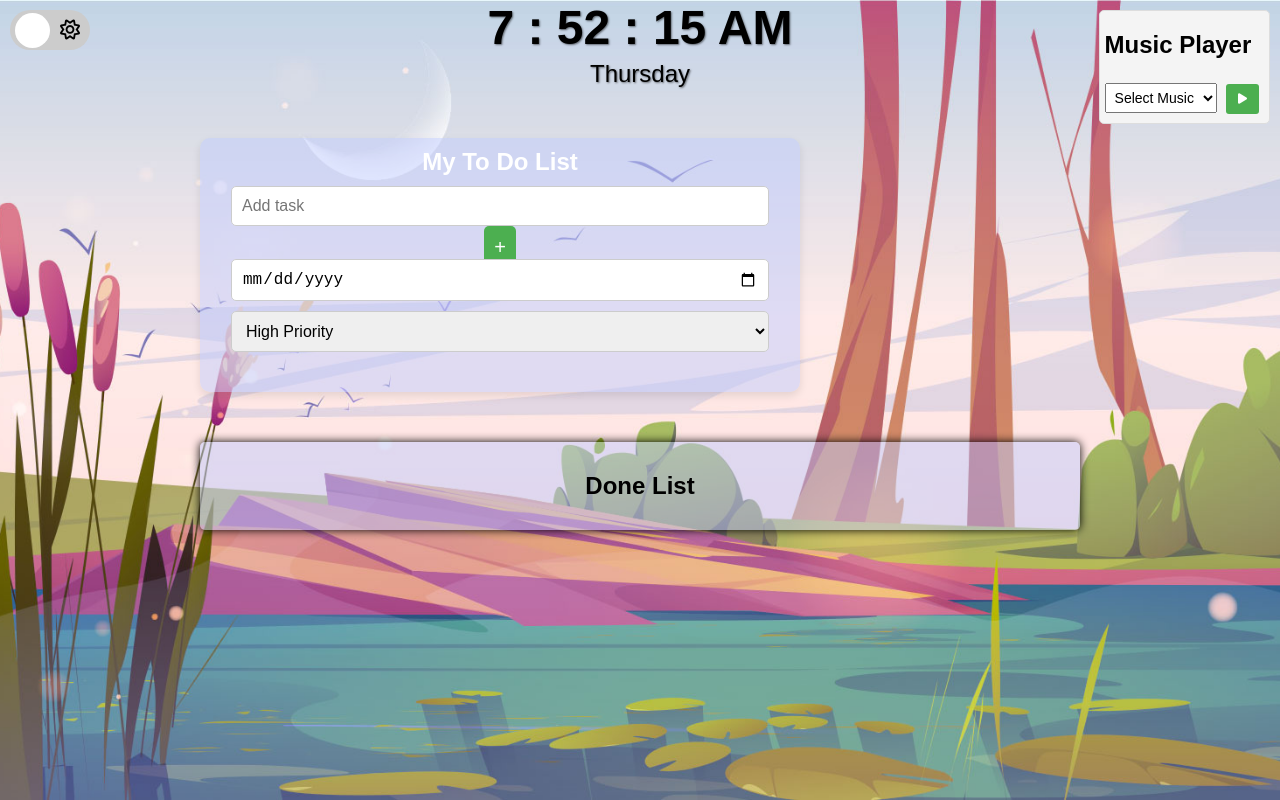
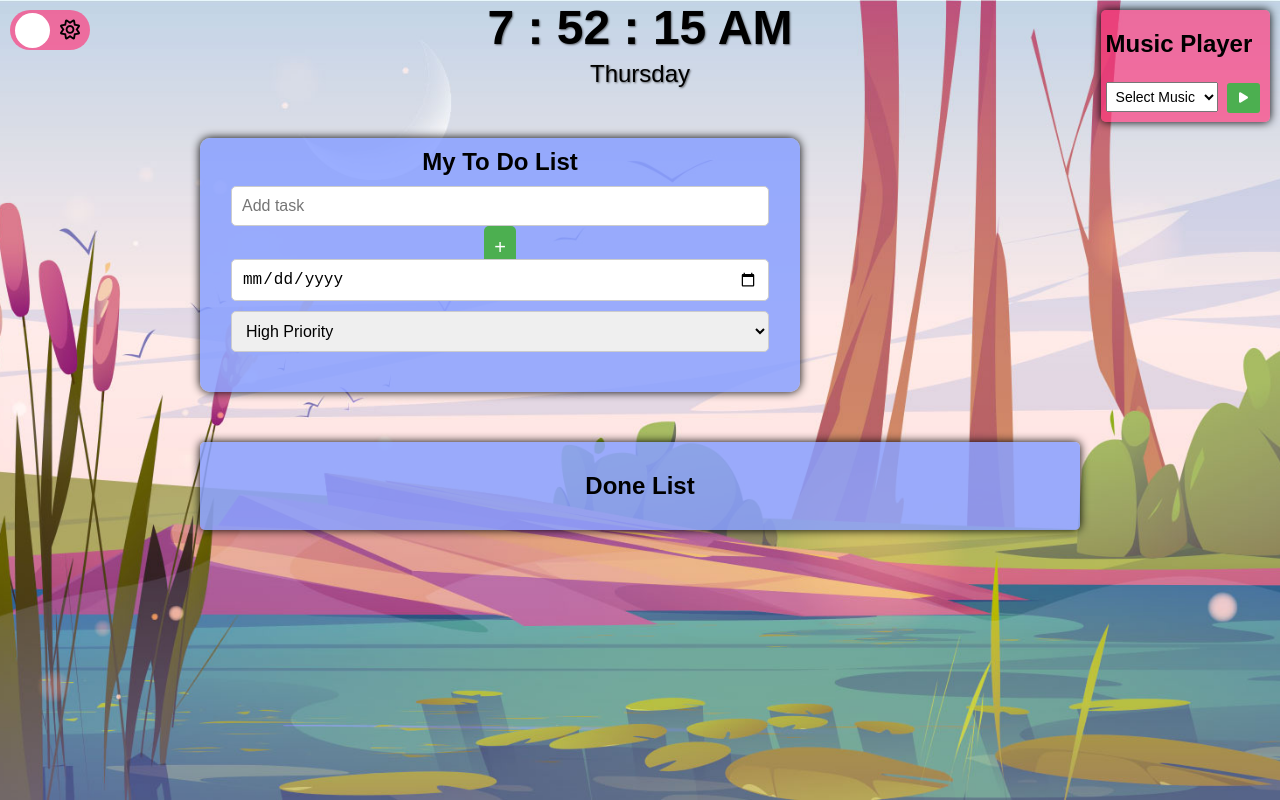
Before and after one commit to Alkaa17/539_final_project, a plain HTML site: page index.html in a window 1280 px wide. Drawn offline with nearby package versions, Linux system fonts and the light colour scheme.

Commit message:
Add files via upload

```diff
--- a/css/style.css
+++ b/css/style.css
@@ -124,11 +124,13 @@ ul li {
   box-shadow: 0 4px 8px rgba(0, 0, 0, 0.1);
   margin: 20px auto;
   max-width: 600px;
+  box-shadow: black 0px 0px 10px;
 }
 
 .header h2 {
   margin: 0;
   font-size: 24px;
+  color: var(--text-color);
 }
 
 .header input[type="text"],
@@ -260,11 +262,11 @@ ul li {
   position: absolute; /* Position relative to the page */
   top: 10px; /* Distance from the top of the page */
   right: 10px; /* Distance from the right of the page */
-  background-color: #f4f4f4;
+  background-color: var(--music-bg); /* Background color */
   padding: 0px 5px;
-  border: 1px solid #ddd;
   border-radius: 5px;
   z-index: 1000; /* Ensure it's on top of other elements */
+  box-shadow: black 0px 0px 10px;
 }
 
 .music-player select {
@@ -293,6 +295,7 @@ ul li {
   --background-color: white;
   --text-color: black;
   --header-bg: #a5a9ff;
+  --music-bg: #ff397bac;
   --button-bg: #333;
   --button-text-color: white;
   --background-image: url("../images/Morning.jpg");
@@ -302,8 +305,9 @@ ul li {
 /* Dark Theme Variables */
 [data-theme="dark"] {
   --background-color: #121212;
-  --text-color: #e0e0e0;
+  --text-color: #ffffff;
   --header-bg: #333;
+  --music-bg: #88a0ffd8;
   --button-bg: #555;
   --button-text-color: #e0e0e0;
   --background-image: url("../images/Night.jpg");
@@ -312,6 +316,7 @@ ul li {
 
 /* Apply Theme Variables */
 body {
+  font-family: Arial, sans-serif;
   background-color: var(--background-color);
   color: var(--text-color);
   background-image: var(--background-image);
@@ -346,7 +351,7 @@ button:hover {
 }
 
 .header {
-  background-color: #becbff79;
+  background-color: #88a0ffd8;
   color: white;
   padding: 10px 20px;
   text-align: center;
@@ -387,7 +392,7 @@ canvas {
 
 #myDone {
   margin: 50px 200px;
-  background-color: #becbff79;
+  background-color: #88a0ffd8;
   padding: 10px;
   text-align: center;
   border-radius: 5px;
@@ -420,7 +425,7 @@ canvas {
   left: 0;
   right: 0;
   bottom: 0;
-  background-color: #ccc;
+  background-color: #ff397bac;
   transition: 0.4s;
   border-radius: 50px;
   display: flex;
@@ -441,7 +446,7 @@ canvas {
 }
 
 input:checked + .slider {
-  background-color: #2196f3;
+  background-color: #88a0ffd8;
 }
 
 input:checked + .slider:before {
```
